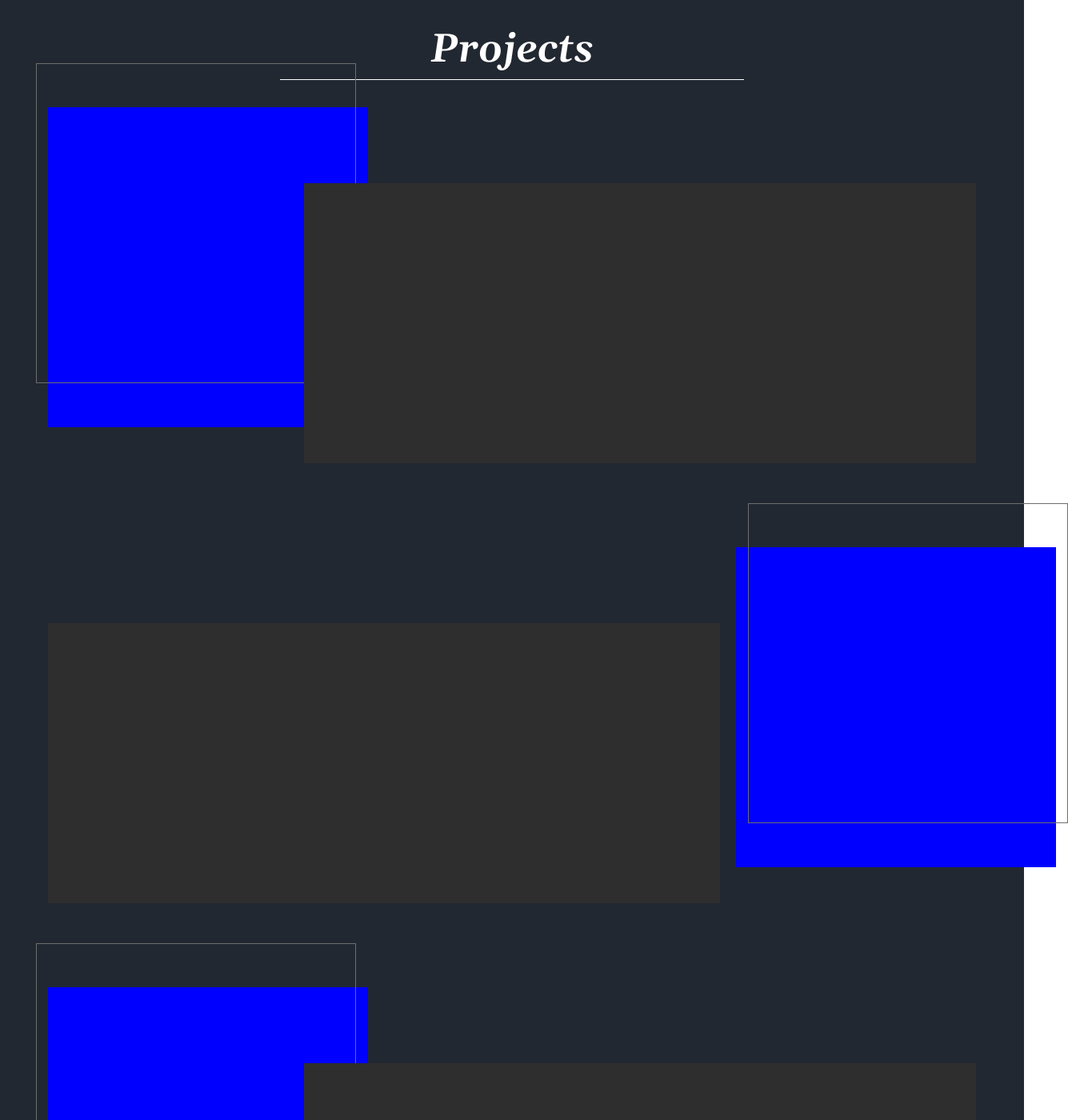
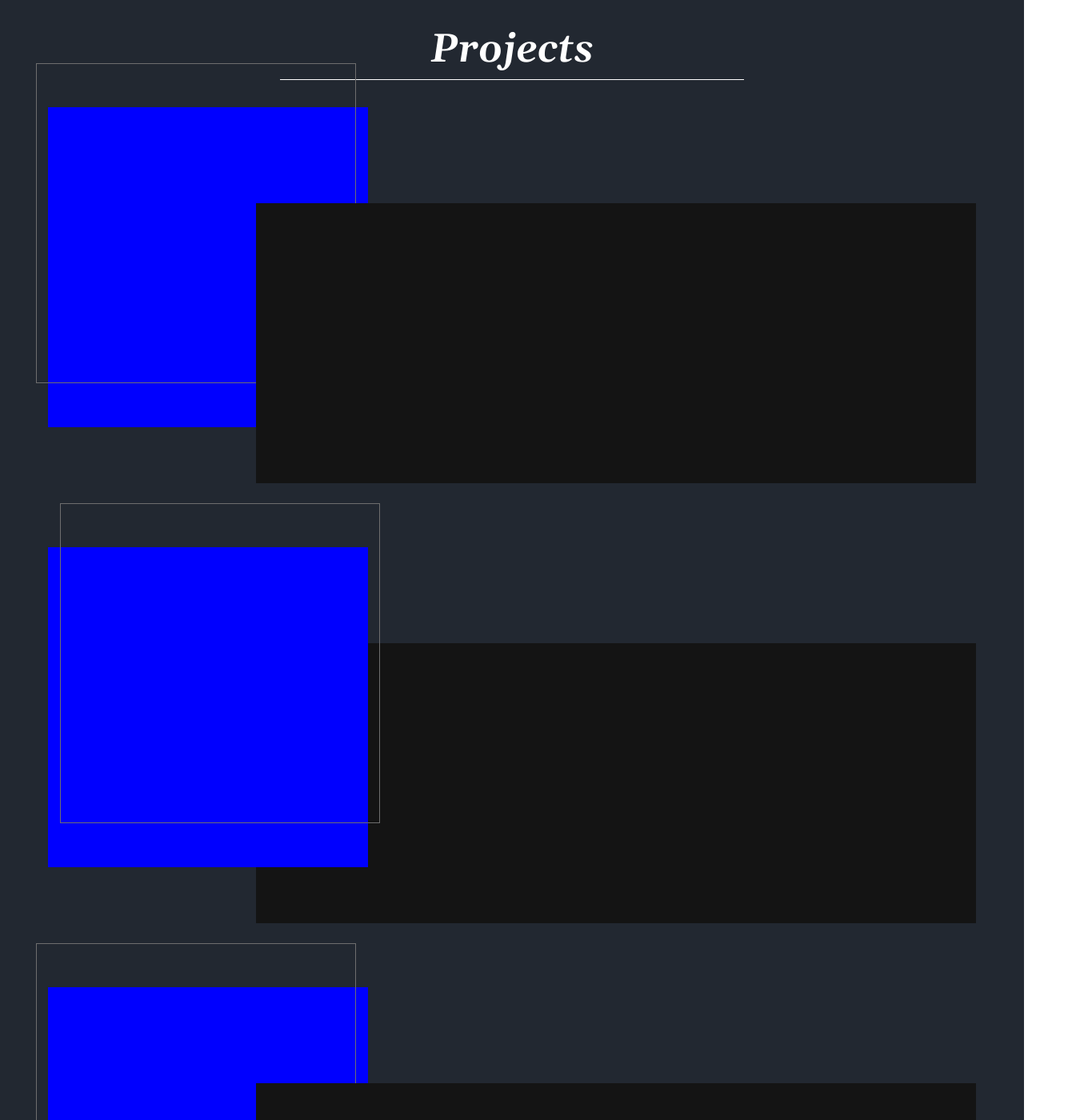
Before and after one commit to Houser97/Portfolio, a React (Create React App) app: page / in a window 1280 px wide. Shown: the part 1320-2720 px from the top of the page at 80% size, 1335 px wide, since content can reach past the window. Built offline with nearby package versions, Linux system fonts and the light colour scheme.

Commit message:
Replace grid with flex and make description section absolute

```diff
--- a/src/styles/ProjectCard.css
+++ b/src/styles/ProjectCard.css
@@ -2,7 +2,7 @@
     width: 100%;
     height: 100%;
     display: flex;
-    justify-content: center;
+    justify-content: flex-start;
     align-items: center;
     margin-bottom: 150px;
 }
@@ -10,21 +10,15 @@
 .app__project-subcontainer{
     width: 100%;
     height: 100%;
-    display: grid;
-    align-items: center;
-    justify-content: center;
-    grid-template-columns: 300px minmax(400px, 900px);
-    gap: 20px;
+    display: flex;
+    position: relative;
 }
 
 .app__project-subcontainer-reversed{
     width: 100%;
     height: 100%;
-    display: grid;
-    align-items: center;
-    justify-content: center;
-    grid-template-columns: minmax(400px, 900px) 300px;
-    gap: 20px;
+    display: flex;
+    position: relative;
 }
 
 .project-img-container{
@@ -61,9 +55,12 @@
 
 .project-description{
     display: flex;
-    flex: 1;
+    position: absolute;
+    right: 0px;
+    bottom: 0px;
     height: 350px;
-    background-color: rgb(47, 46, 46);
+    width: 900px;
+    background-color: rgb(20, 20, 20);
 }
 
 @media (max-width: 810px) {
```
